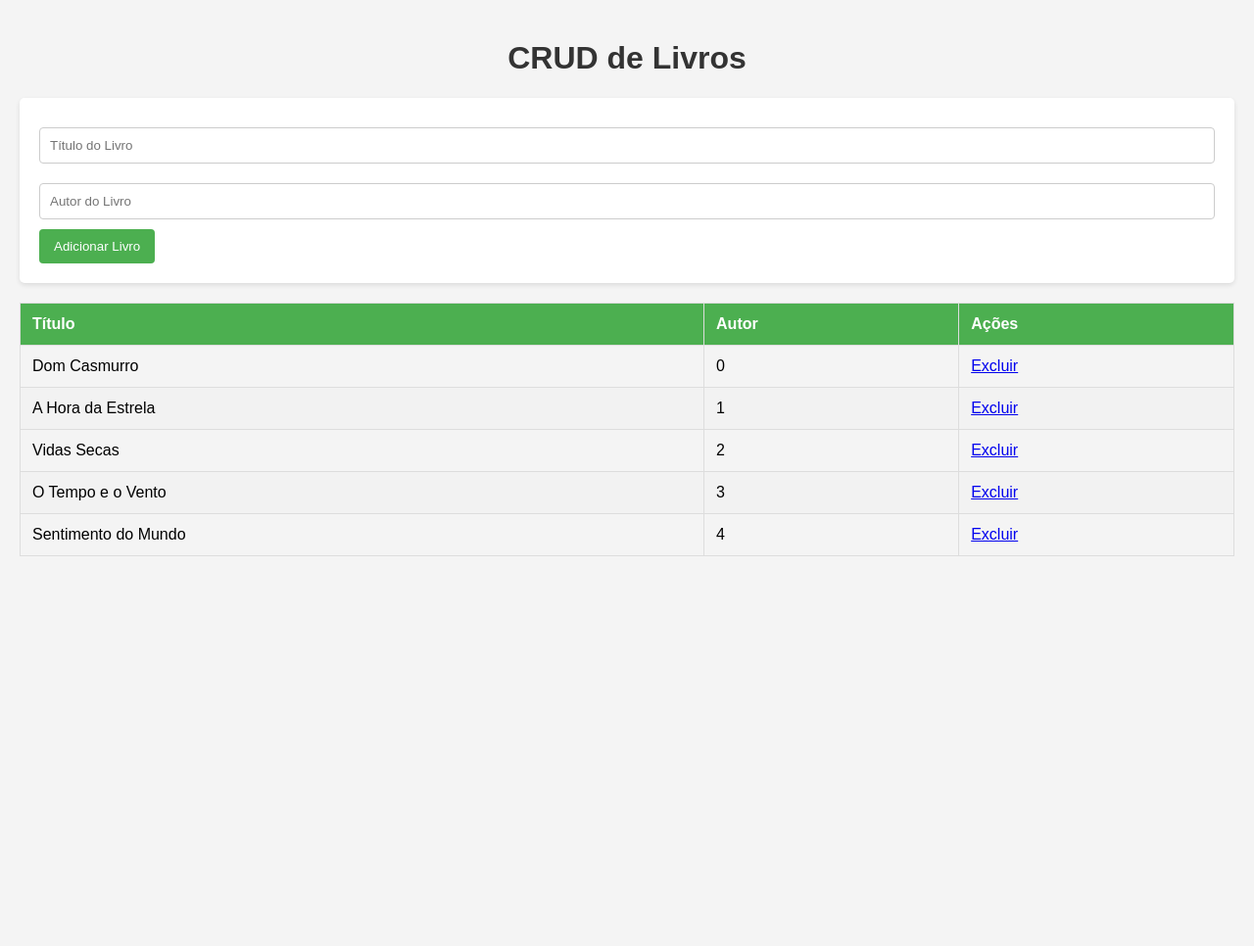
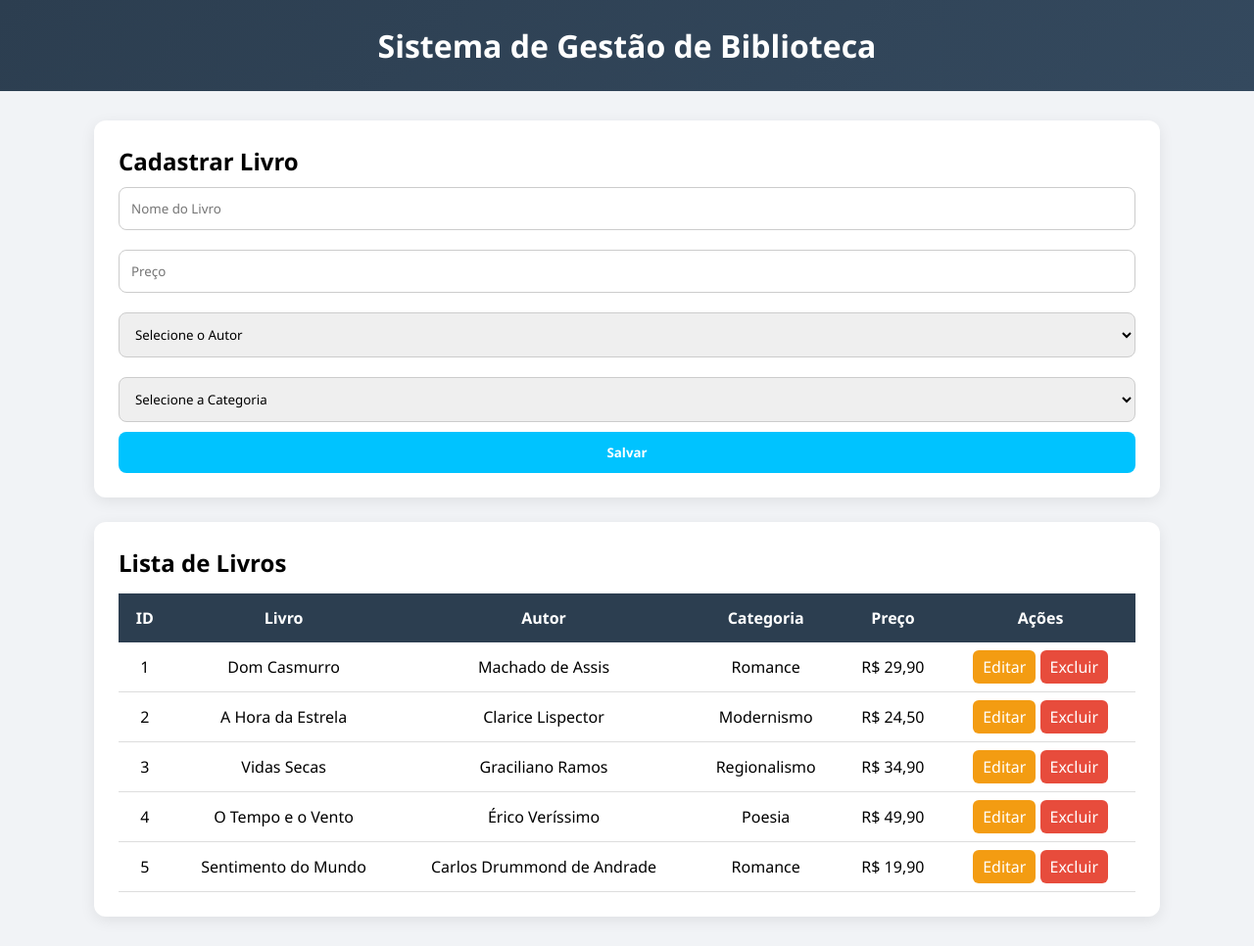
Before and after one commit to ramxsprince/crud-da-livraria, a PHP site: page / in a window 1280 px wide. Shown: the whole page at 98% size. Before the commit the page ends 568 px from the top, so only its background shows below. Run offline with PHP 8.4, Linux system fonts and the light colour scheme; data comes from the database, SQL or seed files in the repository.

Commit message:
CRUD DA LIVRARIA FINALIZADO

```diff
--- a/index.php
+++ b/index.php
@@ -1,78 +1,163 @@
+<?php
+$conn = new mysqli("localhost", "root", "", "bancoteste");
+
+if ($conn->connect_error) {
+    die("Erro: " . $conn->connect_error);
+}
+
+$editData = null;
+
+// EDITAR
+if (isset($_GET['edit'])) {
+    $id = $_GET['edit'];
+    $result = $conn->query("
+        SELECT * FROM livro WHERE LivroID=$id
+    ");
+    $editData = $result->fetch_assoc();
+}
+
+// INSERIR
+if (isset($_POST['action']) && $_POST['action'] == 'add') {
+    $titulo = $_POST['titulo'];
+    $autor = $_POST['autor'];
+    $categoria = $_POST['categoria'];
+    $preco = $_POST['preco'];
+
+    $conn->query("INSERT INTO livro (titulo, preco, AutorID, CategoriaID)
+                  VALUES ('$titulo','$preco','$autor','$categoria')");
+    header("Location: index.php");
+}
+
+// ATUALIZAR
+if (isset($_POST['action']) && $_POST['action'] == 'update') {
+    $id = $_POST['id'];
+    $titulo = $_POST['titulo'];
+    $autor = $_POST['autor'];
+    $categoria = $_POST['categoria'];
+    $preco = $_POST['preco'];
+
+    $conn->query("UPDATE livro
+                  SET titulo='$titulo', preco='$preco', AutorID='$autor', CategoriaID='$categoria'
+                  WHERE LivroID=$id");
+    header("Location: index.php");
+}
+
+// EXCLUIR
+if (isset($_GET['delete'])) {
+    $id = $_GET['delete'];
+    $conn->query("DELETE FROM livro WHERE LivroID=$id");
+    header("Location: index.php");
+}
+?>
+
 <!DOCTYPE html>
 <html lang="pt-BR">
 <head>
 <meta charset="UTF-8">
-    <meta name="viewport" content="width=device-width, initial-scale=1.0">
-    <title>Sistema de Livraria - CRUD de Livros</title>
+<title>Sistema de Livraria</title>
 <link rel="stylesheet" href="style.css">
 </head>
 <body>
-    <div class="container">
-        <h1>CRUD de Livros</h1>
-        <form id="bookForm" method="POST" action="index.php">
-            <input type="hidden" name="id" id="bookId">
-            <input type="text" name="titulo" id="Ltitulo" placeholder="Título do Livro" required>
-            <input type="text" name="autor" id="Lautor" placeholder="Autor do Livro" required>
-            <button type="submit" name="action" value="add">Adicionar Livro</button>
+
+<header>
+    <h1>Sistema de Gestão de Biblioteca</h1>
+</header>
+
+
+
+<main>
+
+<div class="form-card">
+    <h2><?= $editData ? 'Editar Livro' : 'Cadastrar Livro' ?></h2>
+
+    <form method="POST">
+        <input type="hidden" name="id" value="<?= $editData['LivroID'] ?? '' ?>">
+
+        <input type="text" name="titulo" placeholder="Nome do Livro"
+            value="<?= $editData['titulo'] ?? '' ?>" required>
+
+        <input type="number" step="0.01" name="preco" placeholder="Preço"
+            value="<?= $editData['preco'] ?? '' ?>" required>
+
+        <select name="autor" required>
+            <option value="">Selecione o Autor</option>
+            <?php
+            $autores = $conn->query("SELECT * FROM autor");
+            while ($a = $autores->fetch_assoc()):
+            ?>
+            <option value="<?= $a['AutorID'] ?>"
+                <?= ($editData && $editData['AutorID'] == $a['AutorID']) ? 'selected' : '' ?>>
+                <?= $a['Nome'] ?>
+            </option>
+            <?php endwhile; ?>
+        </select>
+
+        <select name="categoria" required>
+            <option value="">Selecione a Categoria</option>
+            <?php
+            $cats = $conn->query("SELECT * FROM categoria");
+            while ($c = $cats->fetch_assoc()):
+            ?>
+            <option value="<?= $c['CategoriaID'] ?>"
+                <?= ($editData && $editData['CategoriaID'] == $c['CategoriaID']) ? 'selected' : '' ?>>
+                <?= $c['Nome'] ?>
+            </option>
+            <?php endwhile; ?>
+        </select>
+
+        <button type="submit" name="action" value="<?= $editData ? 'update' : 'add' ?>">
+            <?= $editData ? 'Atualizar' : 'Salvar' ?>
+        </button>
     </form>
-        <table id="bookTable">
+</div>
+
+<div class="table-card">
+    <h2>Lista de Livros</h2>
+
+    <table>
         <thead>
             <tr>
-                    <th>Título</th>
+                <th>ID</th>
+                <th>Livro</th>
                 <th>Autor</th>
+                <th>Categoria</th>
+                <th>Preço</th>
                 <th>Ações</th>
             </tr>
         </thead>
+
         <tbody>
         <?php
-                // Conexão com o banco de dados
-                $conn = new mysqli("localhost", "root", "", "bancoteste");
+        $result = $conn->query("
+            SELECT
+                livro.*,
+                autor.Nome AS AutorNome,
+                categoria.Nome AS CategoriaNome
+            FROM livro
+            LEFT JOIN autor ON livro.AutorID = autor.AutorID
+            LEFT JOIN categoria ON livro.CategoriaID = categoria.CategoriaID
+        ");
 
-                // Verificar conexão
-                if ($conn->connect_error) {
-                    die("Falha na conexão: " . $conn->connect_error);
-                }
-
-                // Adicionar livro
-                if ($_SERVER['REQUEST_METHOD'] === 'POST' && $_POST['action'] === 'add') {
-                    $titulo = $_POST['titulo'];
-                    $autor = $_POST['autor'];
-
-                    $sql = "INSERT INTO livro (titulo, AutorID) VALUES ('$titulo', '$autor')";
-                    if (!$conn->query($sql)) {
-                        echo "Erro ao adicionar livro: " . $conn->error;
-                    }
-                }
-
-                // Excluir livro
-                if (isset($_GET['delete'])) {
-                    $id = $_GET['delete'];
-                    $sql = "DELETE FROM livro WHERE LivroID=$id";
-                    if (!$conn->query($sql)) {
-                        echo "Erro ao excluir livro: " . $conn->error;
-                    }
-                }
-
-                // Listar livros
-                $result = $conn->query("SELECT * FROM livro");
-                if ($result->num_rows > 0) {
-                    while ($row = $result->fetch_assoc()) {
-                        echo "<tr>
-                            <td>{$row['titulo']}</td>
-                            <td>{$row['AutorID']}</td>
+        while ($row = $result->fetch_assoc()):
+        ?>
+        <tr>
+            <td><?= $row['LivroID'] ?></td>
+            <td><?= $row['titulo'] ?></td>
+            <td><?= $row['AutorNome'] ?></td>
+            <td><?= $row['CategoriaNome'] ?></td>
+            <td>R$ <?= number_format($row['preco'],2,',','.') ?></td>
             <td>
-                                <a href='?delete={$row['LivroID']}' onclick='return confirm(\"Tem certeza que deseja excluir este livro?\")'>Excluir</a>
+                <a class="edit" href="?edit=<?= $row['LivroID'] ?>">Editar</a>
+                <a class="delete" href="?delete=<?= $row['LivroID'] ?>"
+                   onclick="return confirm('Excluir este livro?')">Excluir</a>
             </td>
-                        </tr>";
-                    }
-                } else {
-                    echo "<tr><td colspan='3'>Nenhum livro encontrado</td></tr>";
-                }
-
-                $conn->close();
-                ?>
+        </tr>
+        <?php endwhile; ?>
         </tbody>
     </table>
 </div>
+
+</main>
+
 </body>
 </html>
--- a/style.css
+++ b/style.css
@@ -1,68 +1,125 @@
-body {
-    font-family: Arial, sans-serif;
+* {
     margin: 0;
-    padding: 20px;
-    background-color: #f4f4f4;
+    padding: 0;
+    box-sizing: border-box;
+    font-family: 'Segoe UI', sans-serif;
 }
 
-h1 {
-    text-align: center;
-    color: #333;
+body {
+    background: #f1f3f6;
 }
 
-table {
-    width: 100%;
-    border-collapse: collapse;
-    margin: 20px 0;
+/* HEADER */
+header {
+    background: linear-gradient(135deg, #2c3e50, #34495e);
+    color: white;
+    text-align: center;
+    padding: 25px;
 }
 
-table, th, td {
-    border: 1px solid #ddd;
+/* MENU */
+nav {
+    background: #3b3f45;
+    display: flex;
+    justify-content: center;
+    gap: 20px;
+    padding: 12px;
 }
 
-th, td {
-    padding: 12px;
-    text-align: left;
+nav a {
+    color: #ddd;
+    text-decoration: none;
+    font-weight: 500;
 }
 
-th {
-    background-color: #4CAF50;
-    color: white;
+nav a:hover {
+    color: #fff;
+    border-bottom: 2px solid #00c3ff;
 }
 
-tr:nth-child(even) {
-    background-color: #f2f2f2;
+/* MAIN */
+main {
+    width: 85%;
+    margin: 30px auto;
 }
 
-form {
-    background-color: #fff;
-    padding: 20px;
-    border-radius: 5px;
-    box-shadow: 0 2px 5px rgba(0, 0, 0, 0.1);
+/* CARDS */
+.form-card, .table-card {
+    background: white;
+    padding: 25px;
+    border-radius: 12px;
+    box-shadow: 0 4px 15px rgba(0,0,0,0.08);
+    margin-bottom: 25px;
 }
 
-input[type="text"], input[type="number"] {
-    width: calc(100% - 22px);
-    padding: 10px;
+/* FORM */
+form input, form select {
+    width: 100%;
+    padding: 12px;
     margin: 10px 0;
+    border-radius: 8px;
     border: 1px solid #ccc;
-    border-radius: 4px;
+    transition: 0.3s;
+}
+
+form input:focus, form select:focus {
+    border-color: #00c3ff;
+    outline: none;
 }
 
 button {
-    background-color: #4CAF50;
+    width: 100%;
+    padding: 12px;
+    background: #00c3ff;
+    border: none;
     color: white;
-    padding: 10px 15px;
-    border: none;
-    border-radius: 4px;
+    border-radius: 8px;
+    font-weight: bold;
     cursor: pointer;
 }
 
 button:hover {
-    background-color: #45a049;
+    opacity: 0.9;
 }
 
-.error {
-    color: red;
-    font-size: 0.9em;
+/* TABLE */
+table {
+    width: 100%;
+    border-collapse: collapse;
+    margin-top: 15px;
 }
+
+thead {
+    background: #2c3e50;
+    color: white;
+}
+
+th, td {
+    padding: 14px;
+    text-align: center;
+}
+
+tbody tr {
+    border-bottom: 1px solid #ddd;
+}
+
+tbody tr:hover {
+    background: #f9f9f9;
+}
+
+/* BOTÕES */
+.edit {
+    background: #f39c12;
+    padding: 6px 10px;
+    color: white;
+    border-radius: 6px;
+    text-decoration: none;
+}
+
+.delete {
+    background: #e74c3c;
+    padding: 6px 10px;
+    color: white;
+    border-radius: 6px;
+    text-decoration: none;
+}
```
Lines whose indentation alone changed are shown as unchanged.
